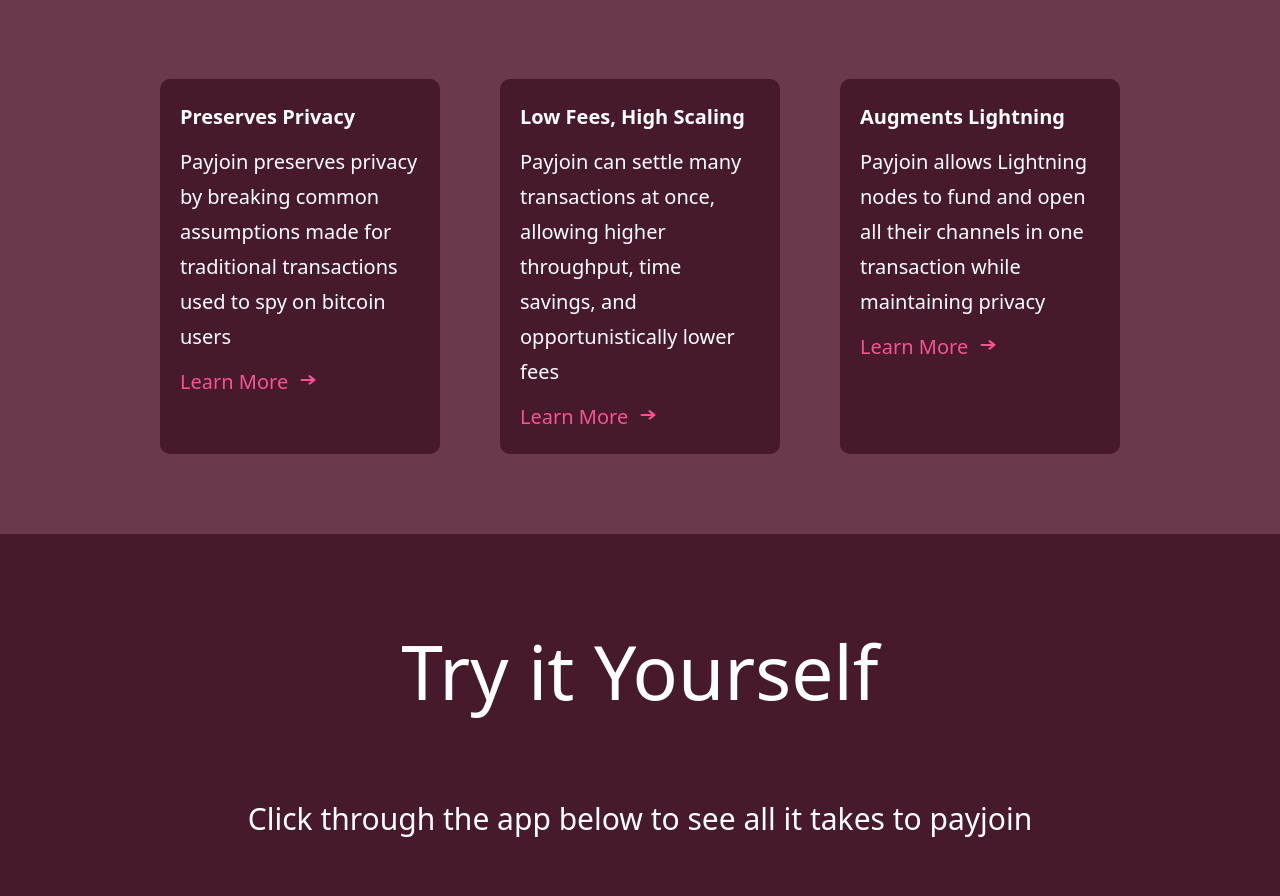
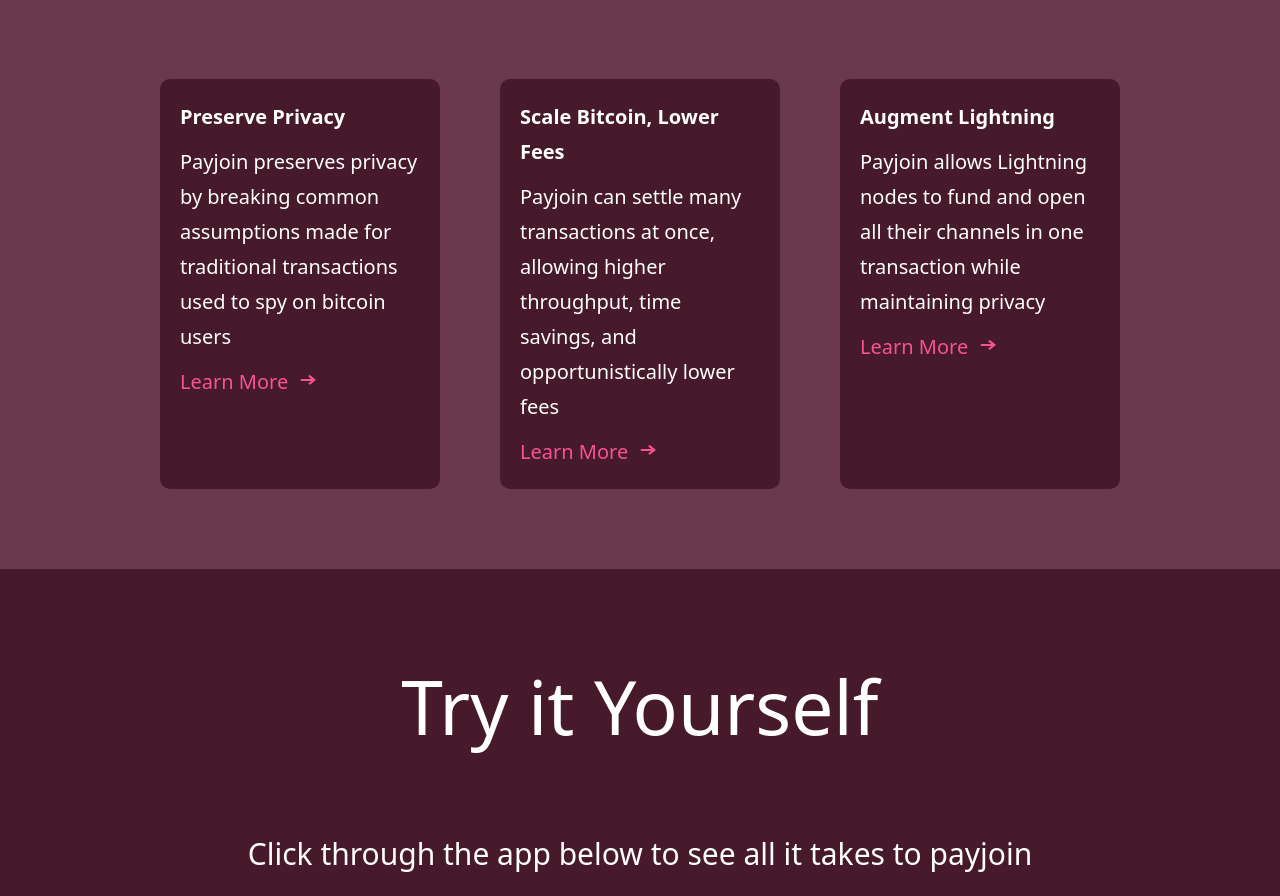
Before and after one commit to payjoin/payjoin.org, a SvelteKit app: page / in a window 1280 px wide. Shown: the part 986-1882 px from the top of the page. Built offline with nearby package versions, Linux system fonts and the light colour scheme.

Commit message:
Make headings imperative

```diff
--- a/src/routes/+page.svelte
+++ b/src/routes/+page.svelte
@@ -65,7 +65,7 @@ If there is a wallet you’d like to see adopt payjoin or you are a wallet devel
 	<div class="flex flex-col sm:flex-row sm:gap-12 gap-4 w-3/4">
 		<Card>
 			<div class="flex flex-col gap-2 text-white">
-				<strong>Preserves Privacy</strong>
+				<strong>Preserve Privacy</strong>
 				<span
 					>Payjoin preserves privacy by breaking common assumptions made for traditional
 					transactions used to spy on bitcoin users
@@ -75,7 +75,7 @@ If there is a wallet you’d like to see adopt payjoin or you are a wallet devel
 		</Card>
 		<Card>
 			<div class="flex flex-col gap-2 text-white">
-				<strong>Low Fees, High Scaling</strong>
+				<strong>Scale Bitcoin, Lower Fees</strong>
 				<span
 					>Payjoin can settle many transactions at once, allowing higher throughput, time savings,
 					and opportunistically lower fees
@@ -85,7 +85,7 @@ If there is a wallet you’d like to see adopt payjoin or you are a wallet devel
 		</Card>
 		<Card>
 			<div class="flex flex-col gap-2 text-white">
-				<strong>Augments Lightning</strong>
+				<strong>Augment Lightning</strong>
 				<span
 					>Payjoin allows Lightning nodes to fund and open all their channels in one transaction
 					while maintaining privacy
```
